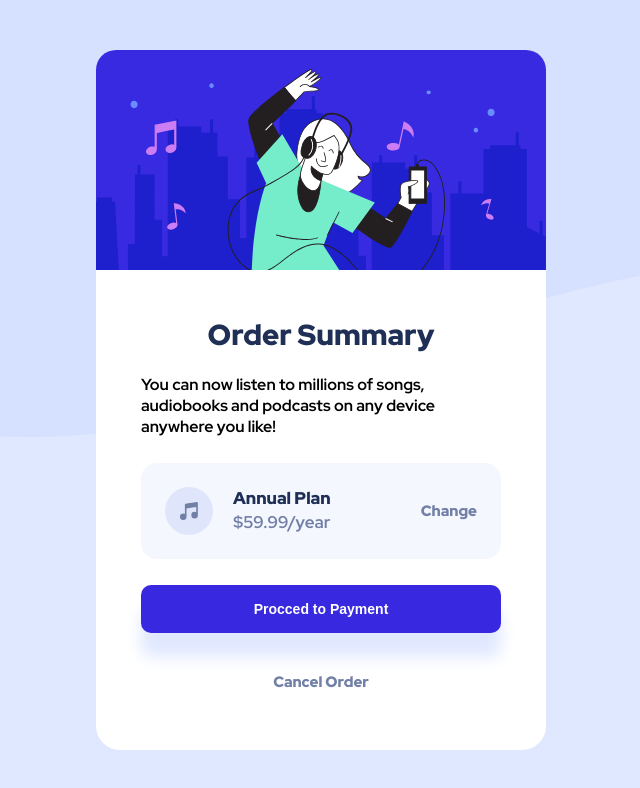
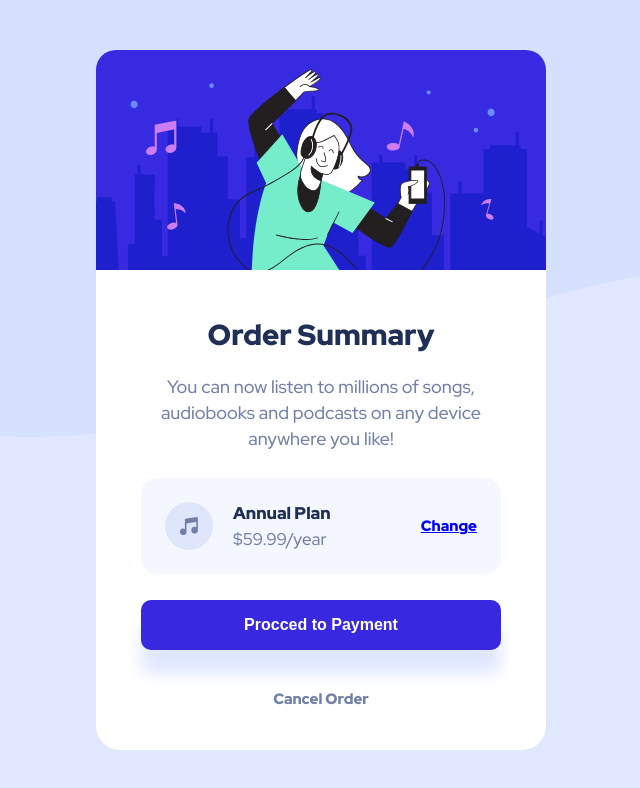
Before and after one commit to fladeia/order-summaryFrontendMentor, a plain HTML site: page index.html in a window 1280 px wide. Shown: the whole page, without its empty margins (319-959 px from the left). Drawn offline with Linux system fonts and the light colour scheme.

Commit message:
fixed plan container

```diff
--- a/index.html
+++ b/index.html
@@ -21,16 +21,16 @@
         </div>
         <div class="content">
           <h1>Order Summary</h1>
-          <strong>
+          <h3>
             You can now listen to millions of songs, audiobooks and podcasts on
             any device anywhere you like!
-          </strong>
-          <div class="plan-container">
+          </h3>
+          <div class="plan-condition">
             <div class="plan-price">
               <img src="./images/icon-music.svg" alt="icon-music" />
               <div class="price">
-                <h2>Annual Plan</h2>
-                <p>$59.99/year</p>
+                <p class="plan">Annual Plan</p>
+                <p class="amount">$59.99/year</p>
               </div>
             </div>
             <a href="#">Change</a>
--- a/style.css
+++ b/style.css
@@ -21,7 +21,6 @@
 body {
   max-width: 1440px;
   margin: auto;
-
   font-family: "Red Hat Display", sans-serif;
 }
 
@@ -32,7 +31,7 @@ body {
   background-repeat: no-repeat;
 
   display: flex;
-  flex-direction: column;
+  /* flex-direction: column; */
   justify-content: center;
   align-items: center;
 }
@@ -43,15 +42,15 @@ main {
   border-radius: 24px;
   background-color: #fff;
 
-  display: flex;
-  flex-direction: column;
+  /* display: flex;
+  flex-direction: column; */
 }
 
 main .image {
   height: 220px;
 }
 
-main .image img {
+.image img {
   border-radius: 20px 20px 0 0;
 }
 
@@ -61,11 +60,60 @@ main .content {
   flex-direction: column;
   /* justify-content: space-between; */
   align-items: center;
-  flex: 1;
+  /* flex: 1; */
   border-radius: 0 0 20px 20px;
 }
 
-main .content .plan-container {
+.content h1 {
+  font-weight: 900;
+  color: var(--darkBlue);
+  font-size: 29px;
+  margin-bottom: 20px;
+}
+
+.content h3 {
+  font-size: 18px;
+  color: var(--desaturatedBlue);
+  font-weight: 500;
+  text-align: center;
+  line-height: 26px;
+}
+
+.content a {
+  font-size: 15px;
+  color: var(--desaturatedBlue);
+  font-weight: 900;
+  text-align: center;
+  line-height: 26px;
+  text-decoration: none;
+}
+
+.content a:hover {
+  color: #000;
+  cursor: pointer;
+}
+
+.content .btn {
+  width: 100%;
+  padding: 16px;
+  border: none;
+  border-radius: 10px;
+  margin: 26px 0 36px 0;
+
+  font-size: 16px;
+  font-weight: 700;
+  color: #fff;
+
+  background-color: var(--brightBlue);
+  box-shadow: 0px 24px 16px var(--paleBlue);
+}
+
+.content .btn:hover {
+  background-color: #766cf1;
+  cursor: pointer;
+}
+
+.content .plan-condition {
   width: 100%;
   padding: 24px;
   border-radius: 16px;
@@ -79,81 +127,36 @@ main .content .plan-container {
   align-items: center;
 }
 
-.content .plan-container a {
-  font-size: 15px;
-  cursor: pointer;
-}
-
-.content .plan-container a:hover {
-  color: #766cf1;
-  text-decoration: none;
-}
-
-main .content .plan-price {
+.plan-condition .plan-price {
   display: flex;
 }
 
-main .content .plan-price .price {
+.plan-price .price {
   margin-left: 20px;
 }
 
-.plan-price .price h2 {
+.price .plan {
   font-size: 17px;
   font-weight: 900;
+  margin-bottom: 4px;
   color: var(--darkBlue);
 }
 
-.plan-price .price p {
+.price .amount {
   font-size: 17px;
-  font-weight: 700;
+  font-weight: 500;
   color: var(--desaturatedBlue);
 }
 
-main .content h1 {
-  font-weight: 900;
-  color: var(--darkBlue);
-  font-size: 29px;
-  margin-bottom: 20px;
+.plan-condition a {
+  cursor: pointer;
+  color: blue;
+  text-decoration: revert;
 }
 
-main .content a,
-p {
-  font-size: 15px;
-  color: var(--desaturatedBlue);
-  font-weight: 900;
-  text-align: center;
-  line-height: 26px;
+.plan-condition a:hover {
+  color: #766cf1;
   text-decoration: none;
-}
-
-main .content a:hover {
-  color: #000;
-  cursor: pointer;
-}
-
-main .content p {
-  font-size: 16px;
-  font-weight: 700;
-}
-
-main .content .btn {
-  width: 100%;
-  padding: 16px;
-  border: none;
-  border-radius: 10px;
-  margin: 26px 0 36px 0;
-
-  font-size: 14px;
-  font-weight: 700;
-  color: #fff;
-
-  background-color: var(--brightBlue);
-  box-shadow: 0px 24px 16px var(--paleBlue);
-}
-
-main .content .btn:hover {
-  background-color: #766cf1;
-  cursor: pointer;
 }
 
 @media (max-width: 375px) {
```
